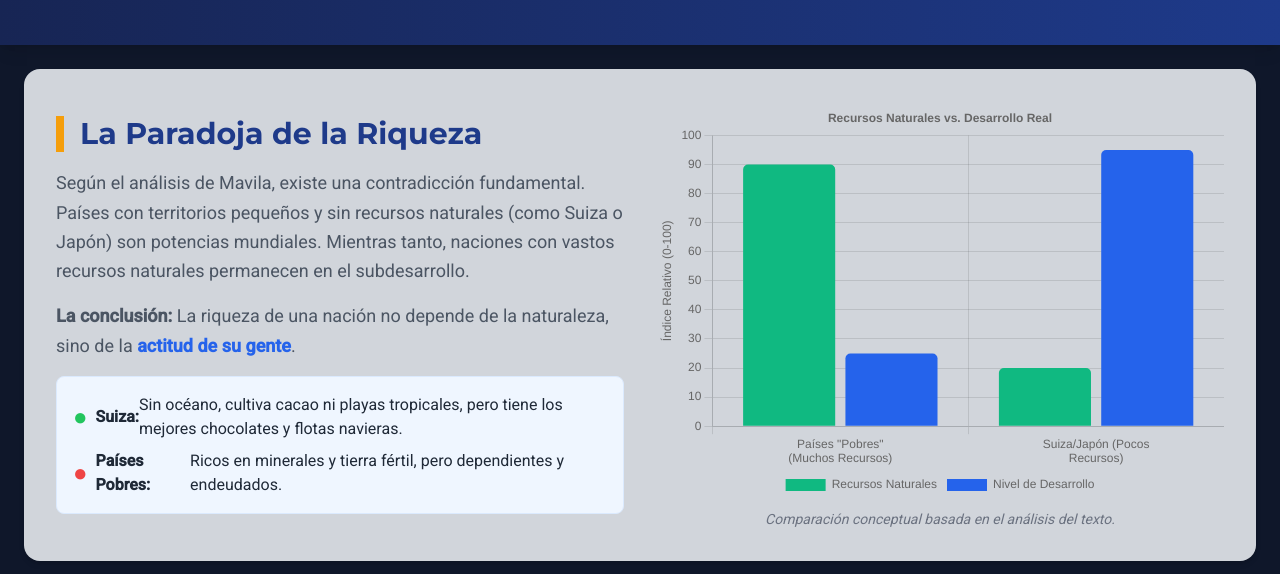
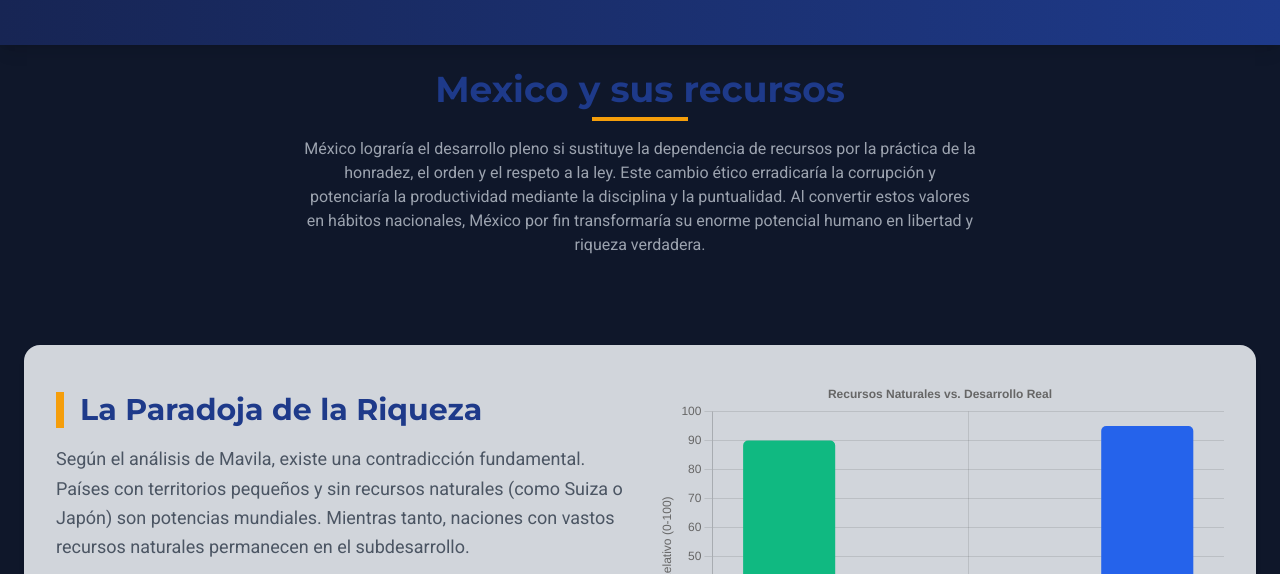
Before and after one commit to salvadorsin123/DecalogoDesarrollo, a plain HTML site: page infografiaDecalogo.html in a window 1280 px wide. Shown: the part 191-765 px from the top of the page. Drawn offline with nearby package versions, Linux system fonts and the light colour scheme.

Commit message:
Add section on Mexico's resources and ethical practices
Added a new section discussing Mexico's resources and ethical practices for development.

```diff
--- a/infografiaDecalogo.html
+++ b/infografiaDecalogo.html
@@ -36,6 +36,18 @@
 
     <!-- Main Content Grid -->
     <main class="max-w-7xl mx-auto p-6 grid grid-cols-1 gap-12">
+        <section>
+            <div class="text-center mb-10">
+                <h2 class="text-4xl font-bold text-blue-900 mb-2">Mexico y sus recursos</h2>
+                <div class="w-24 h-1 bg-amber-500 mx-auto"></div>
+                <p class="mt-4 text-gray-400 max-w-2xl mx-auto">México lograría el desarrollo pleno si sustituye la
+                    dependencia de recursos por
+                    la práctica de la honradez, el orden y el respeto a la ley. Este cambio ético
+                    erradicaría la corrupción y potenciaría la productividad mediante la disciplina
+                    y la puntualidad. Al convertir estos valores en hábitos nacionales, México por
+                    fin transformaría su enorme potencial humano en libertad y riqueza verdadera.</p>
+            </div>
+        </section>
 
         <!-- Section 1: The Paradox -->
         <section class="bg-gray-300 rounded-2xl shadow-md p-8">
@@ -219,4 +231,5 @@
 
 </body>
 
+
 </html>
```
